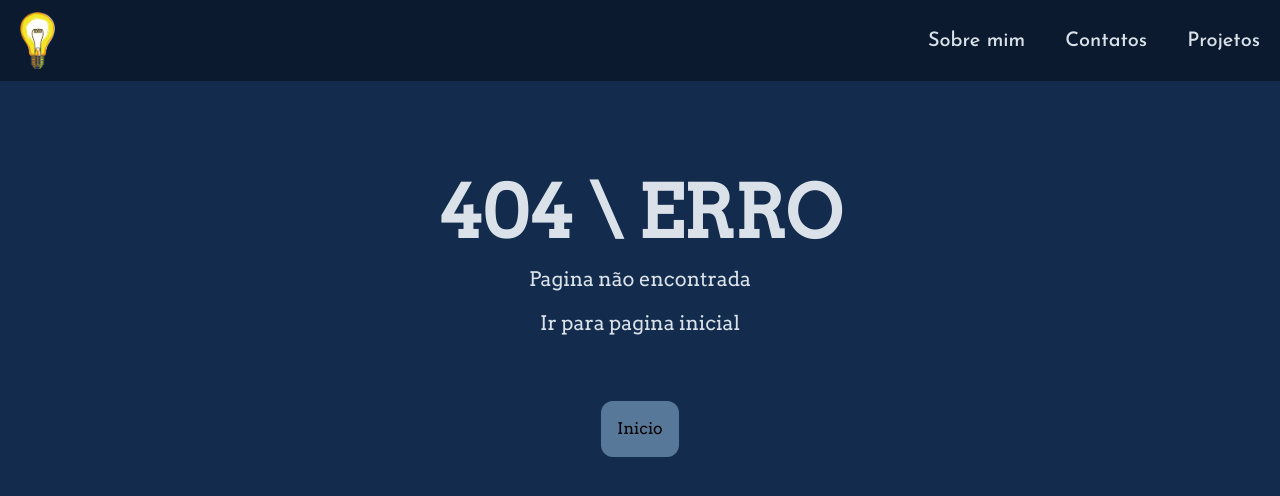
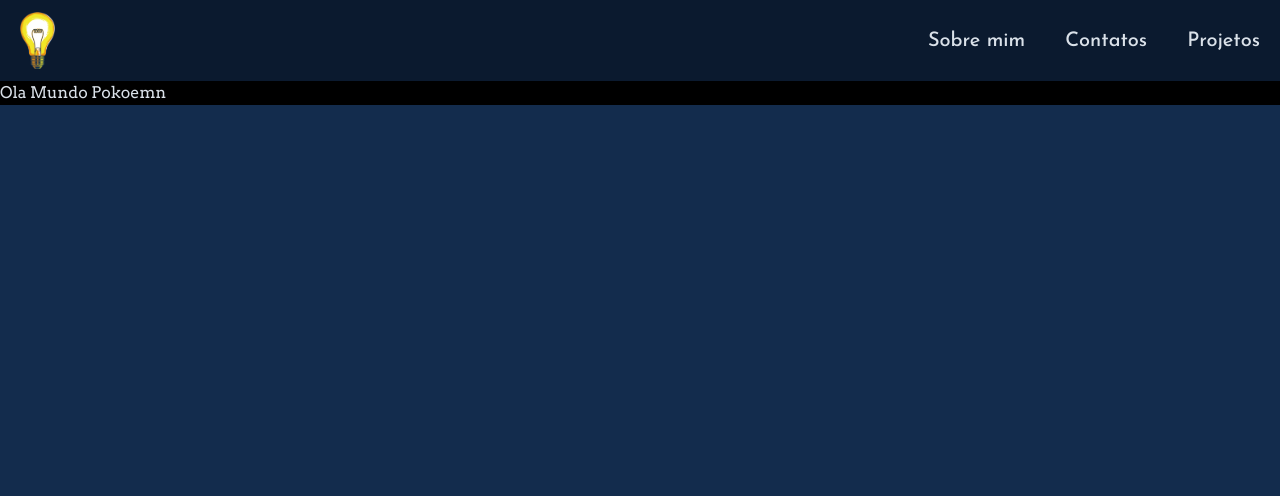
Before and after one commit to LucasMedeirosLuz/curriculo-Public, a Next.js app: page /projetos/pokemon in a window 1280 px wide. Before the commit this address had no page. Shown: the top 496 px of the page. Built offline with nearby package versions, Linux system fonts and the light colour scheme.

Commit message:
inicioProjetos

```diff
--- a/src/pages/_app.tsx
+++ b/src/pages/_app.tsx
@@ -2,6 +2,7 @@
 import { Layout } from '@/components/commons/Layout'
 import '@/styles/globals.css'
 import '@/styles/loginPage.css'
+import '@/styles/pokemon.css'
 import type { AppProps } from 'next/app'
 
 export default function App({ Component, pageProps }: AppProps) {
--- a/src/pages/projetos.tsx
+++ b/src/pages/projetos.tsx
@@ -1,6 +1,15 @@
+import Head from "next/head";
+import Link from "next/link";
+
 const Projetos = () => {
   return (
+    <>
+    <Head>
+      <title>Projetos | LucasMLuz</title>
+    </Head>
     <h1>Ola Mundo</h1>
+    <Link href="/projetos/pokemon">Pokemon</Link>
+    </>
   )
 };
 
--- /dev/null
+++ b/src/pages/projetos/pokemon.tsx
@@ -0,0 +1,14 @@
+import Head from "next/head";
+
+const Pokemon = () => {
+  return(
+    <>
+    <Head>
+      <title>Pokemon | LucasMLuz</title>
+    </Head>
+    <h1 className="h1poke">Ola Mundo Pokoemn</h1>
+    </>
+  )
+};
+
+export default Pokemon;
--- /dev/null
+++ b/src/styles/pokemon.css
@@ -0,0 +1,3 @@
+.h1poke {
+  background-color: black;
+}
```
Also changed, not shown: src/pages/projetos/filmes.tsx (renamed from src/pages/filmes.tsx), src/pages/projetos/loginPage.tsx (renamed from src/pages/loginPage.tsx).
